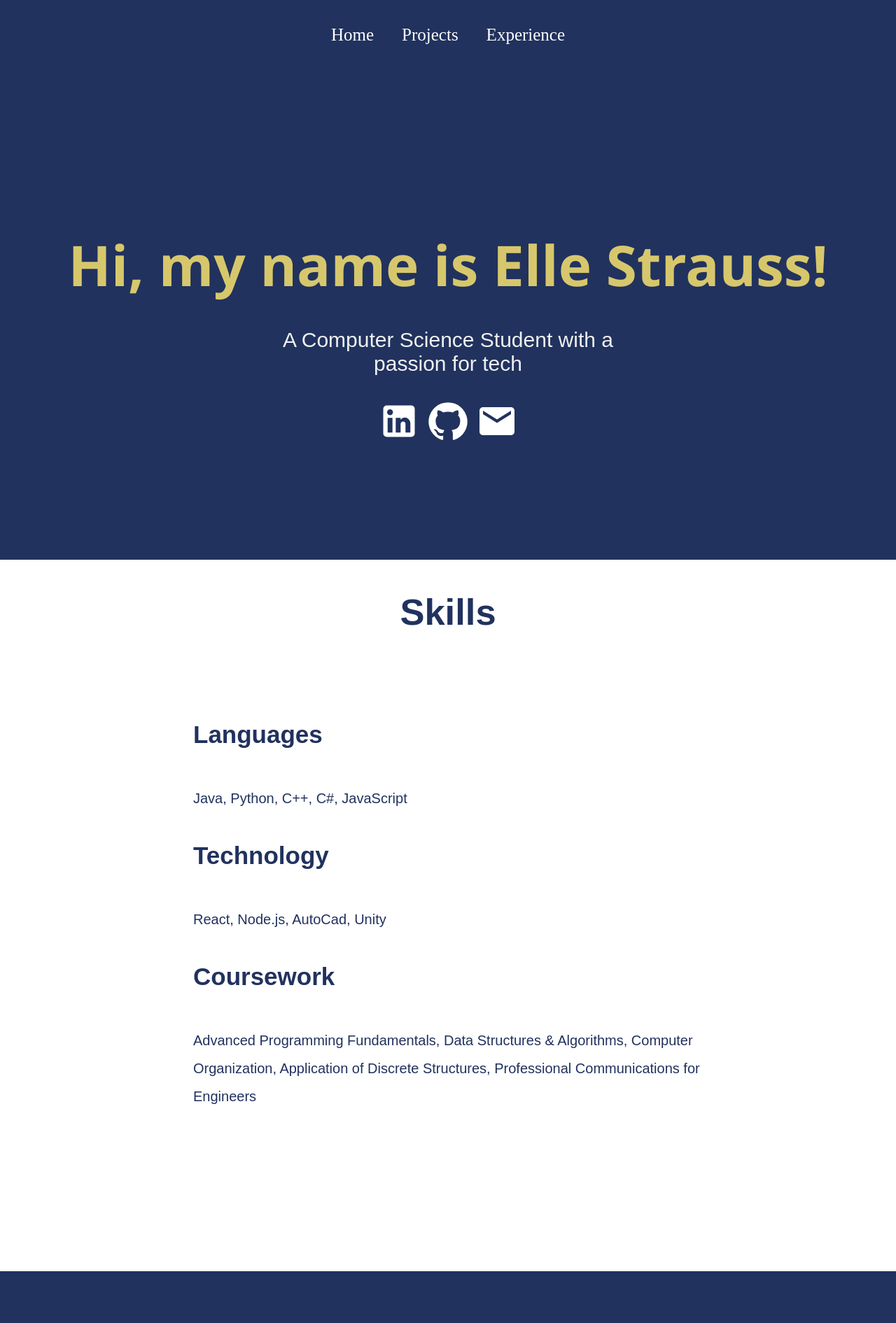
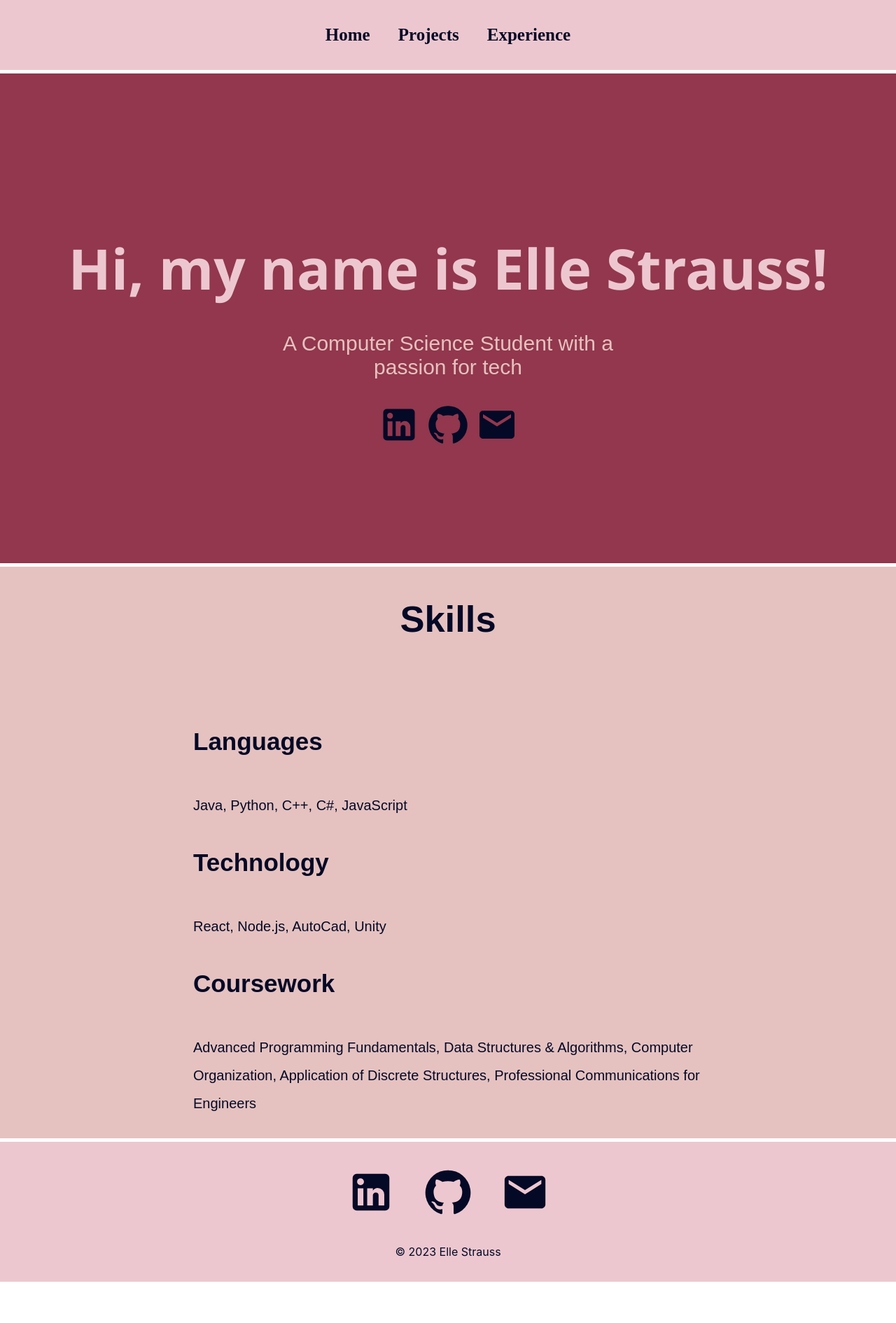
Before and after one commit to eStrau/wisceReact, a React (Create React App) app: page /wisceReact in a window 1280 px wide. Shown: the top 1891 px of the page at 70% size. After the commit the page ends 1832 px from the top, so only its background shows below. Built offline with nearby package versions, Linux system fonts and the light colour scheme.

Commit message:
color updates

```diff
--- a/src/App.css
+++ b/src/App.css
@@ -1,39 +1,14 @@
 .App {
-  text-align: center;
-  background-color: #b5c0c9;
+  width: 100%;
+  height: auto;
+  display: flex;
+  flex-direction: column;
+  font-family: Arial, Helvetica, sans-serif;
+  background-color: #E5C2C0;
+  color:#EDC7CF;
 }
 
-.App-logo {
-  height: 40vmin;
-  pointer-events: none;
+body {
+  padding: 0;
+  margin: 0;
 }
-
-@media (prefers-reduced-motion: no-preference) {
-  .App-logo {
-    animation: App-logo-spin infinite 20s linear;
-  }
-}
-
-.App-header {
-  background-color: #282c34;
-  min-height: 100vh;
-  display: flex;
-  flex-direction: column;
-  align-items: center;
-  justify-content: center;
-  font-size: calc(10px + 2vmin);
-  color: white;
-}
-
-.App-link {
-  color: #61dafb;
-}
-
-@keyframes App-logo-spin {
-  from {
-    transform: rotate(0deg);
-  }
-  to {
-    transform: rotate(360deg);
-  }
-}
--- a/src/App.js
+++ b/src/App.js
@@ -1,4 +1,4 @@
-import logo from './logo.svg';
+// import logo from './logo.svg';
 import './App.css';
 import { BrowserRouter as Router, Routes, Route } from 'react-router-dom';
 import Navbar from './components/Navbar';
--- a/src/components/Footer.css
+++ b/src/components/Footer.css
@@ -1,17 +1,17 @@
 .footer {
     width: 100%;
     height: 200px;
-    background: #21325e;
+    background-color: #EDC7CF;
     display: flex;
     justify-content: center;
     align-items: center;
     flex-direction: column;
-    padding-top: 10px;
-    margin-top: 200px;
+    padding-top: 0;
+    margin-top: 5px;
 }
 
 .socialMedia svg {
-    color: white;
+    color: #040926;
     margin: 20px;
     font-size: 70px;
     cursor: pointer;
@@ -25,5 +25,5 @@
 }
 
 .footer p {
-    color: white;
+    color: #040926;
 }
--- a/src/components/Footer.js
+++ b/src/components/Footer.js
@@ -14,6 +14,7 @@ const Footer = () => {
         <GitHubIcon onClick={() => window.open('https://github.com/eStrau')}/>
         <EmailIcon onClick={() => window.location = 'mailto:strausselle01@gmail.com'}/>
       </div>
+      <p>© 2023 Elle Strauss</p>
     </div>
 
   )
--- a/src/components/Navbar.css
+++ b/src/components/Navbar.css
@@ -2,8 +2,9 @@
     /*gives width, height and color*/
     width: 100%;
     height: 100px;
-    background: #21325E;
+    background: #EDC7CF;
     font-family: "Times New Roman", Times, serif;
+    margin-bottom: 5px;
 }
 
 .links {
@@ -12,12 +13,13 @@
     display: flex;
     align-items: center;
     justify-content: center;
-    color: white;
+    color: #040926;
 }
 
 .navbar a {
-    color: white;
+    color: #040926;
     text-decoration: none;
     margin: 20px;
     font-size: 25px;
+    font-weight: bold;
 }
--- a/src/components/pages/DisplayProject.css
+++ b/src/components/pages/DisplayProject.css
@@ -6,24 +6,26 @@
     justify-content: center;
     align-items: center;
     flex-direction: column;
+    background-color: #92374D;
   }
   .project h1 {
     margin-top: 50px;
-    color: #7a3e6f;
-    font-size: 35px;
+    color: #EDC7CF;
+    font-size: 45px;
   }
   .project img {
     width: 700px;
     border-radius: 10px;
   }
   .project p {
-    font-size: 40px;
+    font-size: 35px;
     text-align: center;
-    color: #3E497A;
+    color: #040926;
   }
   .project svg {
     font-size: 60px;
-    color: #3E497A;
+    color: #040926;
+    margin-bottom: 10px;
   }
   .project .icons:hover {
         color: black;
--- a/src/components/pages/Experience.js
+++ b/src/components/pages/Experience.js
@@ -11,11 +11,11 @@ import EngineeringIcon from '@mui/icons-material/Engineering';
 const Experience = () => {
   return (
     <div>
-      <VerticalTimeline lineColor='#3e497a'>
+      <VerticalTimeline lineColor='#92374D'>
         <VerticalTimelineElement
           className="vertical-timeline-element--education" //function name inside of css styling they give us
           date = "August 2022 - Expected May 2026"
-          iconStyle={{background: "#8198FD", color: "#fff"}}
+          iconStyle={{background: "#E5C2C0", color: "#fff"}}
           icon = {<SchoolIcon/>}
         >
           <h3 className="vertical-timeline-element-title">
@@ -29,7 +29,7 @@ const Experience = () => {
         <VerticalTimelineElement
           className="vertical-timeline-element--work"
           date="June 2023 - August 2023"
-          iconStyle={{background: "#3e497a", color: "#fff"}}
+          iconStyle={{background: "#92374D", color: "#fff"}}
           icon = {<WorkIcon/>}
         >
           <h3 className="vertical-timeline-element-title">
@@ -44,7 +44,7 @@ const Experience = () => {
         <VerticalTimelineElement
           className="vertical-timeline-element--work"
           date="May 2023 - Present"
-          iconStyle={{background: "#3e497a", color: "#fff"}}
+          iconStyle={{background: "#E5C2C0", color: "#fff"}}
           icon = {<EngineeringIcon/>}
         >
           <h3 className="vertical-timeline-element-title">
@@ -59,7 +59,7 @@ const Experience = () => {
         <VerticalTimelineElement
           className="vertical-timeline-element--work"
           date="August 2022 - Present"
-          iconStyle={{background: "#3e497a", color: "#fff"}}
+          iconStyle={{background: "#92374D", color: "#fff"}}
         >
           <h3 className="vertical-timeline-element-title">
             figure out
--- a/src/components/pages/Home.css
+++ b/src/components/pages/Home.css
@@ -2,7 +2,7 @@
     width: 100%;
     align-items: center;
     font-family: "Arial", sans-serif;
-    color: #21325e;
+    color: #040926;
 }
 
 .about {
@@ -13,14 +13,14 @@
     justify-content: center;
     align-items: center;
     text-align: center;
-    background-color: #21325e;
-    color: #f0f0f0;
+    background-color: #92374D;
+    color: #E5C2C0;
 }
 
 .about h2 {
     font-family: "Segoe UI", Tahoma, Geneva, Verdana, sans-serif;
     font-size: 80px;
-    color: #d7c76c;
+    color: #EDC7CF;
     height: 50px;
 }
 
@@ -31,7 +31,7 @@
 .prompt svg {
     font-size: 60px;
     margin: 5px;
-    color: white;
+    color: #040926;
 }
 
 .skills {
@@ -41,10 +41,12 @@
     justify-content: center;
     flex-direction: column;
     align-items: center;
+    background-color: #E5C2C0;
+    margin-top: 5px;
 }
 
 .skills h1 {
-    color: #3e497a;
+    color: #040926;
   }
 
   .skills .list {
--- a/src/components/pages/Home.js
+++ b/src/components/pages/Home.js
@@ -18,7 +18,6 @@ const Home = () => {
           <EmailIcon onClick={() => window.location = 'mailto:strausselle01@gmail.com'}/>
         </div>
       </div>
-
       <div className='skills'>
         <h2>Skills</h2>
         <ol className='list'>
--- a/src/components/pages/Projects.css
+++ b/src/components/pages/Projects.css
@@ -5,10 +5,12 @@
     justify-content: center;
     align-items: center;
     flex-direction: column;
+    color: #EDC7CF;
+    background-color: #92374D;
 }
     .projects .projectTitle {
     text-align: center;
-    color: #7a3e74;
+    color: white;
     font-size: 60px;
     font-weight: bolder;
     }
@@ -27,6 +29,7 @@
     margin: 40px;
     box-shadow: 0px 3px 15px rgba(0, 0, 0, 0.2);
     text-align: center;
+    background-color: white;
 }
 .projectItem:hover {
     box-shadow: 0px 3px 15px rgba(0, 0, 0, 0.5);
@@ -44,6 +47,7 @@
 }
 .projectItem h1 {
     font-size: 25px;
+    color:#040926;
 }
 @media only screen and (max-width: 1300px) {
     .projectList {
--- a/src/data/ProjectList.js
+++ b/src/data/ProjectList.js
@@ -1,5 +1,5 @@
 import proj1 from '../images/proj1.jpg';
-import proj2 from '../images/proj2.png'
+import proj2 from '../images/proj2.png';
 
 export const ProjectList = [
     {
```
Also changed, not shown: src/images/color_palette.png (added), src/index.css (line endings or trailing spaces).
